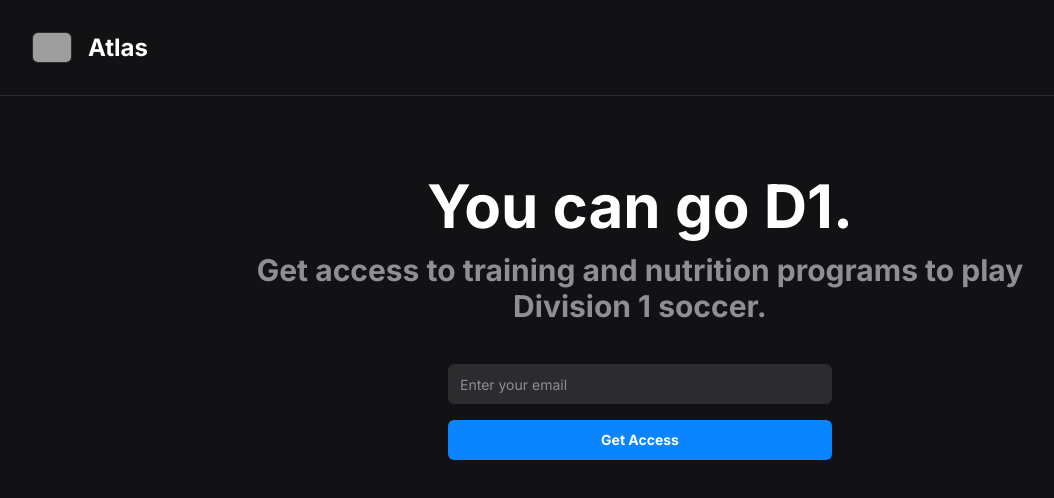
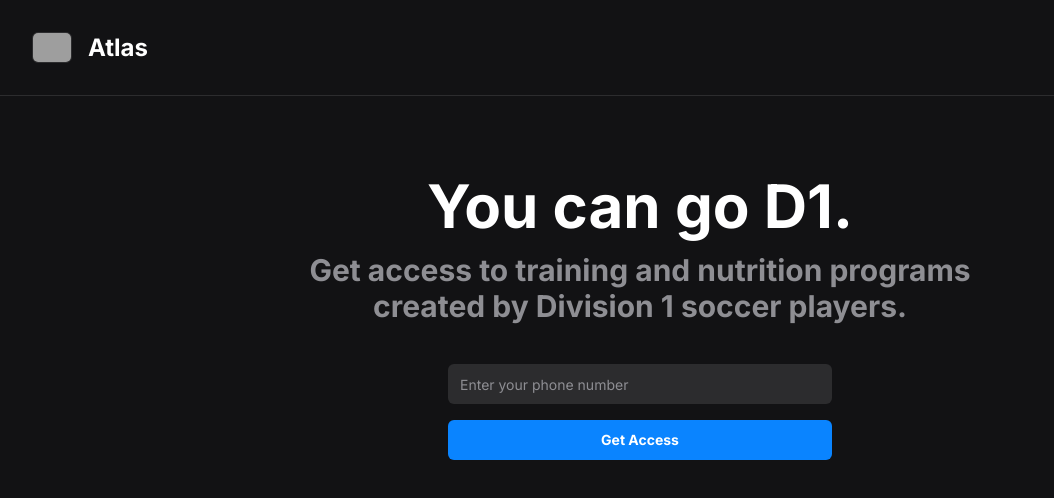
Before and after one commit to michaelrbautista/Atlas, a Next.js app: page / in a window 1280 px wide. Shown: the top 498 px of the page, without its empty margins (0-1054 px from the left). Built offline with nearby package versions, Linux system fonts and the light colour scheme; grey boxes are pictures that could not be loaded.

Commit message:
changed messaging on sign up screen

```diff
--- a/src/app/page.tsx
+++ b/src/app/page.tsx
@@ -30,7 +30,7 @@ export default function Home() {
             You can go D1.
           </h1>
           <h1 className="text-xl lg:text-3xl font-bold text-secondaryText">
-            Get access to training and nutrition programs to play Division 1 soccer.
+            Get access to training and nutrition programs created by Division 1 soccer players.
           </h1>
           <div className="mt-6 w-full lg:w-96">
             <SignUpForm></SignUpForm>
--- a/src/app/signUpForm.tsx
+++ b/src/app/signUpForm.tsx
@@ -27,7 +27,7 @@ const SignUpForm = () => {
             if (error) {
                 if (error.code === '23505') {
                     setShowError(true);
-                    setErrorMessage("Your email has already been added.");
+                    setErrorMessage("Your phone number has already been added.");
                 } else {
                     setShowError(true);
                     setErrorMessage(error.message);
@@ -37,16 +37,16 @@ const SignUpForm = () => {
             }
         } else {
             setShowError(true);
-            setErrorMessage("Email can't be empty.");
+            setErrorMessage("Phone number can't be empty.");
         }
     }
 
     return (
         <form onSubmit={clientSignUp} className="flex flex-col items-center gap-4">
             <ErrorToast showError={showError}>{errorMessage}</ErrorToast>
-            <Input ref={emailRef} type="email" placeholder="Enter your email" id="email"></Input>
+            <Input ref={emailRef} type="phone" placeholder="Enter your phone number" id="phone"></Input>
             <Button onClick={clientSignUp} type="submit" className={buttonVariants({ variant: "systemBlue", size: "wide" })}>Get Access</Button>
-            <SignUpConfirmation showConfirmation={showConfirmation}>Your email was added. We'll let you know when you have access.</SignUpConfirmation>
+            <SignUpConfirmation showConfirmation={showConfirmation}>Your phone number was added. We'll send you a text when you have access.</SignUpConfirmation>
         </form>
     )
 }
```
